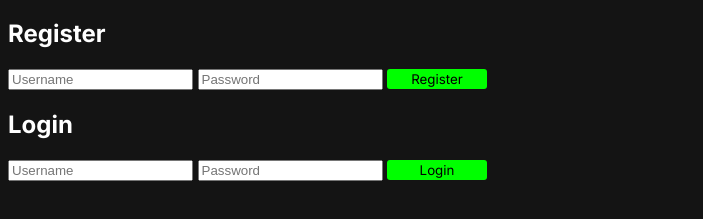
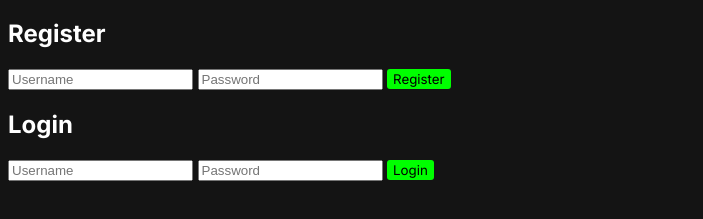
Before and after one commit to DoggoCoder1/backendtest, a website: page public/index.html in a window 1280 px wide. Shown: the part 63-282 px from the top of the page, without its empty margins (0-703 px from the left). Drawn offline with Linux system fonts and the light colour scheme.

Commit message:
wowdog15

```diff
--- a/public/index.html
+++ b/public/index.html
@@ -33,6 +33,7 @@
 
   <h3>🏆 Top 10 Leaderboard</h3>
   <ol id="leaderboardList"></ol>
+  <button>Buy SigmaOPAutoclicker - trade with willjosh2 on discord</button>
   </div>
 
 
--- a/public/styles.css
+++ b/public/styles.css
@@ -8,7 +8,7 @@ button {
   color: black;
   font-family: Inter, sans-serif, monospace;
   border: none;
-  width: 100px;
+  width: fit-content;
   height: 20px;
   border-radius: 3px;
 }
```
